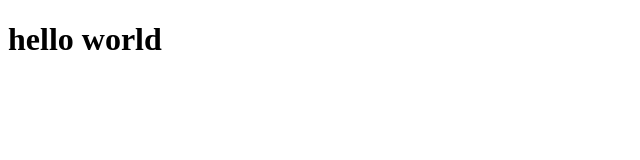
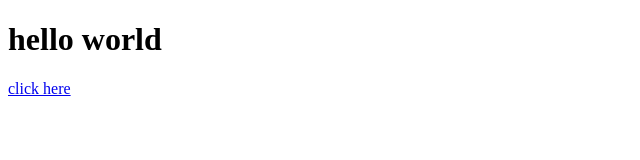
Before and after one commit to sondagarjaydeep13/fetch-API-JavaScript, a plain HTML site: page new.html in a window 1280 px wide. Shown: the full height of the page, 0-640 px from the left. Drawn offline with Linux system fonts and the light colour scheme.

Commit message:
Update new.html

```diff
--- a/new.html
+++ b/new.html
@@ -8,6 +8,6 @@
   </head>
   <body>
     <h1>hello world</h1>
-    <a href="https://www.linkedin.com/in/jaydeep-sondagar-55bb871a3/"></a>
+    <a href="https://www.linkedin.com/in/jaydeep-sondagar-55bb871a3/">click here </a>
   </body>
 </html>
```
